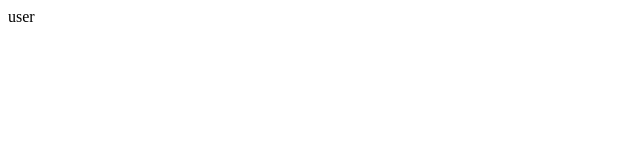
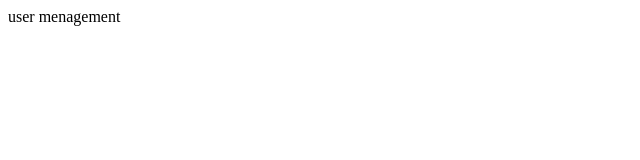
Before and after one commit to sunggii/tutorial-git-4, a plain HTML site: page user.html in a window 1280 px wide. Shown: the whole page, without its empty margins (0-640 px from the left). Drawn offline with Linux system fonts and the light colour scheme.

Commit message:
update new-b

```diff
--- a/user.html
+++ b/user.html
@@ -6,6 +6,6 @@
     <title>Document</title>
 </head>
 <body>
-    user
+    user menagement
 </body>
 </html>
```
